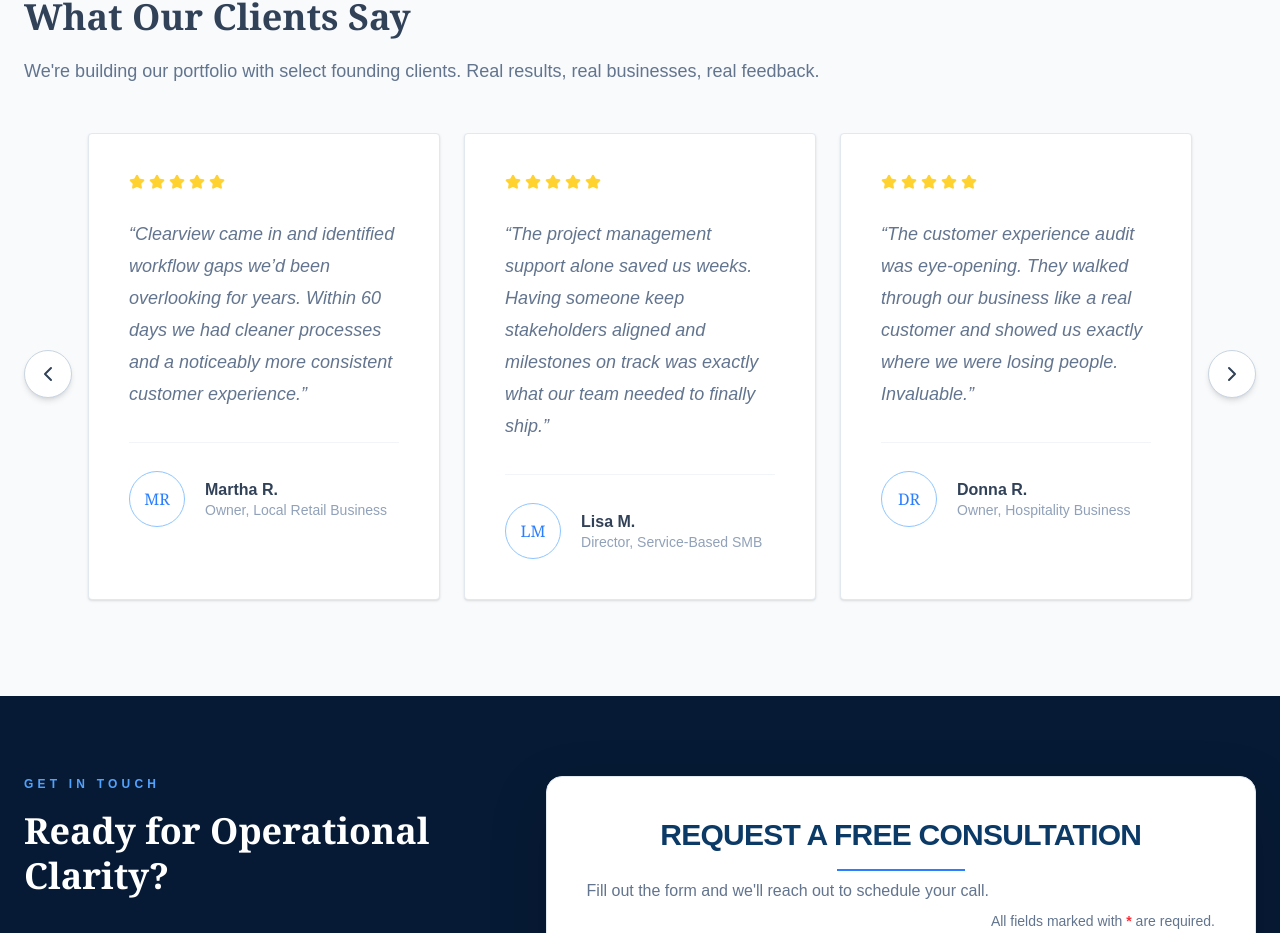
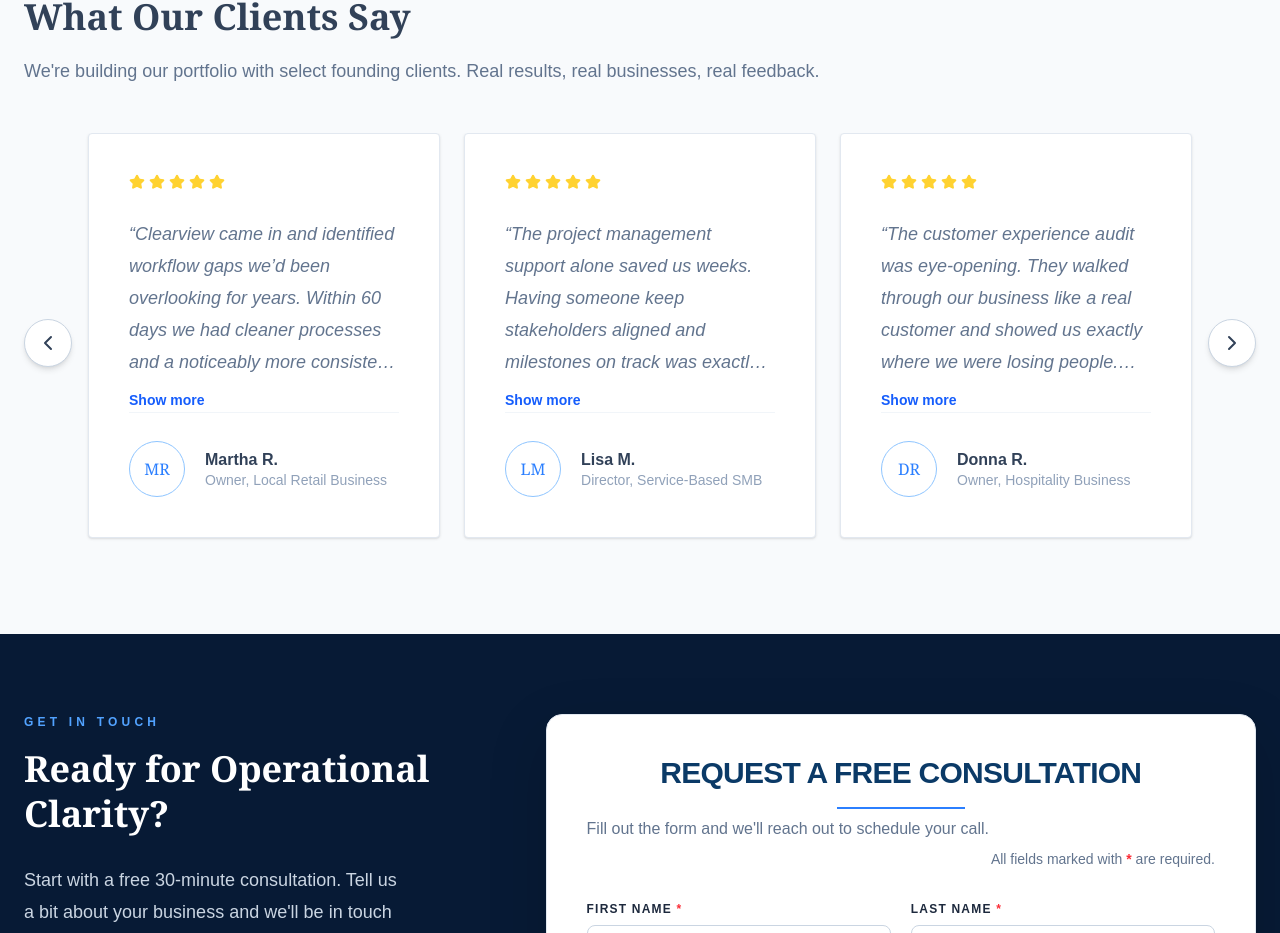
Before and after one commit to Mickey-Bancie/clearview-operations, a Next.js app: page / in a window 1280 px wide. Shown: the part 4297-5230 px from the top of the page. Built offline with nearby package versions, Linux system fonts and the light colour scheme; no server answers; the database is empty.

Commit message:
Polish testimonial UX and admin controls

```diff
--- a/app/admin/page.tsx
+++ b/app/admin/page.tsx
@@ -40,6 +40,15 @@ export default async function AdminPage() {
   }
 
   revalidatePath("/admin");
+}
+
+async function signOut() {
+  "use server";
+
+  const supabase = await createClient();
+  await supabase.auth.signOut();
+
+  redirect("/admin/login");
 }
 
   const { data: testimonials, error: testimonialsError } = await supabase
@@ -93,12 +102,21 @@ if (testimonialsError) {
 </p>
 
 <h1 className="mb-3 text-4xl font-bold md:text-5xl">
-  Welcome back, Mickey.
+  Welcome back, Mickey 👋🏾
 </h1>
 
 <p className="text-white/60">
   Admin Dashboard
 </p>
+
+<form action={signOut} className="mt-5">
+  <button
+    type="submit"
+    className="rounded-xl border border-white/15 bg-white/5 px-4 py-2 text-sm font-semibold text-white transition hover:bg-white/10"
+  >
+    Sign Out
+  </button>
+</form>
 
         <div className="mt-10 grid gap-6 md:grid-cols-3">
           <div className="rounded-2xl border border-white/10 bg-white/5 p-6">
--- a/app/page.tsx
+++ b/app/page.tsx
@@ -154,7 +154,7 @@ export default function ClearviewOperationsHomepage() {
   const [showNavbar, setShowNavbar] = useState(true);
 const [lastScrollY, setLastScrollY] = useState(0);
 const [liveTestimonials, setLiveTestimonials] = useState<any[]>([]);
-const testimonialScrollRef = React.useRef<HTMLDivElement>(null);
+const [expandedTestimonials, setExpandedTestimonials] = useState<number[]>([]); const testimonialScrollRef = React.useRef<HTMLDivElement>(null);
 const allTestimonials = [...testimonials, ...liveTestimonials];
 
 useEffect(() => {
@@ -563,10 +563,12 @@ customer experiences, workflows, and service clarity.
     ref={testimonialScrollRef}
     className="flex snap-x snap-mandatory gap-6 overflow-x-auto scroll-smooth px-1 pb-4 [scrollbar-width:none] [&::-webkit-scrollbar]:hidden md:px-16"
   >
-    {allTestimonials.map((item) => (
+    {allTestimonials.map((item, index) => (
       <div
         key={item.name}
-        className="min-w-[85%] snap-start rounded-sm border border-slate-200 bg-white p-10 shadow-sm sm:min-w-[70%] md:min-w-[calc((100%-3rem)/3)]"
+        className={`min-w-[85%] snap-start rounded-sm border border-slate-200 bg-white p-10 shadow-sm sm:min-w-[70%] md:min-w-[calc((100%-3rem)/3)] ${
+  expandedTestimonials.includes(index) ? "h-auto" : "min-h-[405px]"
+}`}
       >
         <div className="mb-7 flex gap-1 text-amber-300">
           {Array.from({ length: 5 }).map((_, i) => (
@@ -574,11 +576,33 @@ customer experiences, workflows, and service clarity.
           ))}
         </div>
 
-        <p className="text-lg italic leading-8 text-slate-500">
-          “{item.quote}”
-        </p>
+        <div className="flex-1">
+  <p
+    className={`text-lg italic leading-8 text-slate-500 ${
+      expandedTestimonials.includes(index) ? "" : "line-clamp-5"
+    }`}
+  >
+    “{item.quote}”
+  </p>
 
-        <div className="mt-8 flex items-center gap-5 border-t border-slate-100 pt-7">
+  {item.quote.length > 100 && (
+    <button
+      type="button"
+      onClick={() =>
+        setExpandedTestimonials((current) =>
+          current.includes(index)
+            ? current.filter((i) => i !== index)
+            : [...current, index]
+        )
+      }
+      className="mt-3 text-sm font-bold text-blue-600 hover:text-blue-500"
+    >
+      {expandedTestimonials.includes(index) ? "Show less" : "Show more"}
+    </button>
+  )}
+</div>
+
+        <div className="mt-auto flex items-center gap-5 border-t border-slate-100 pt-7">
           <div className="flex h-14 w-14 items-center justify-center rounded-full border border-blue-300 font-serif text-blue-500">
             {item.initials}
           </div>
--- a/app/testimonial/page.tsx
+++ b/app/testimonial/page.tsx
@@ -294,7 +294,7 @@ setIsSubmitting(true);
       <input
         type="checkbox"
         name="publishPermission"
-        className="mt-1 h-5 w-5 rounded border-white/20 bg-white/10 accent-sky-400"
+        className="mt-1 h-5 w-5 shrink-0 rounded border-white/20 bg-white/10 accent-sky-400"
       />
       <span className="text-sm leading-6 text-white/80 md:text-base">
         I authorize Clearview Ops to publish my testimonial on its
@@ -307,7 +307,7 @@ setIsSubmitting(true);
       <input
         type="checkbox"
         name="businessnamePermission"
-        className="mt-1 h-5 w-5 rounded border-white/20 bg-white/10 accent-sky-400"
+        className="mt-1 h-5 w-5 shrink-0 rounded border-white/20 bg-white/10 accent-sky-400"
       />
       <span className="text-sm leading-6 text-white/80 md:text-base">
         I authorize Clearview Ops to display my business
@@ -319,7 +319,7 @@ setIsSubmitting(true);
       <input
         type="checkbox"
         name="logoPermission"
-        className="mt-1 h-5 w-5 rounded border-white/20 bg-white/10 accent-sky-400"
+       className="mt-1 h-5 w-5 shrink-0 rounded border-white/20 bg-white/10 accent-sky-400"
       />
       <span className="text-sm leading-6 text-white/80 md:text-base">
         I authorize Clearview Ops to display my logo alongside
@@ -468,7 +468,14 @@ setIsSubmitting(true);
     disabled={isSubmitting}
     className="w-full rounded-xl bg-sky-500 px-6 py-4 text-base font-semibold text-white transition duration-300 hover:bg-sky-400 disabled:cursor-not-allowed disabled:opacity-60 md:text-lg"
   >
-    {isSubmitting ? "Submitting Feedback..." : "Submit Feedback"}
+    {isSubmitting ? (
+  <span className="flex items-center justify-center gap-2">
+    <span className="h-4 w-4 animate-spin rounded-full border-2 border-white/30 border-t-white" />
+    Submitting Feedback...
+  </span>
+) : (
+  "Submit Feedback"
+)}
   </button>
 </div>
 
```
